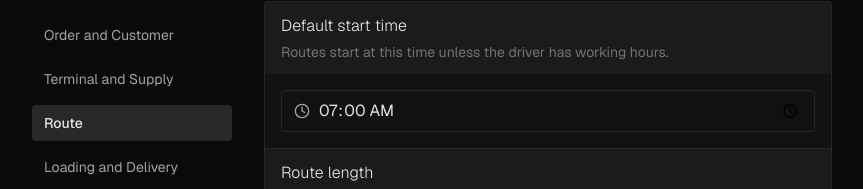
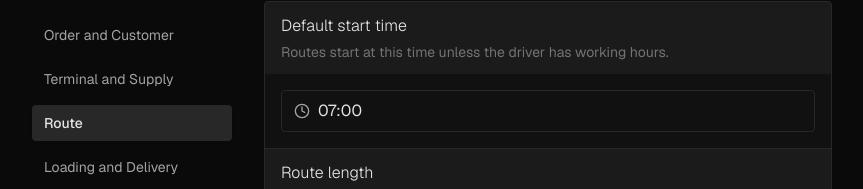
Before and after one commit to hrisikesh-fp/route-builder, a Next.js app: page /dev/routing-config in a window 1280 px wide. Both pictures are taken after a click on the button "Route". Shown: the part 164-353 px from the top of the page, without its empty margins (208-1071 px from the left). Built offline with nearby package versions, Linux system fonts and the light colour scheme.

Commit message:
Show default start time as 07:00, not a native AM/PM picker.
Matches the Figma field so the proto does not localize to 07:00 AM.

Co-authored-by: Cursor <cursoragent@cursor.com>

```diff
--- a/components/routing-config-panel.tsx
+++ b/components/routing-config-panel.tsx
@@ -614,10 +614,13 @@ export function RoutingConfigPanel({
                       <Control>
                         <Clock size={16} color="#A3A3A3" style={{ flexShrink: 0 }} />
                         <input
-                          type="time"
+                          type="text"
+                          inputMode="numeric"
+                          placeholder="07:00"
                           value={config.defaultStartTime}
                           onChange={(e) => patch("defaultStartTime", e.target.value)}
                           style={inputReset}
+                          aria-label="Default start time"
                         />
                       </Control>
                     </Field>
```
